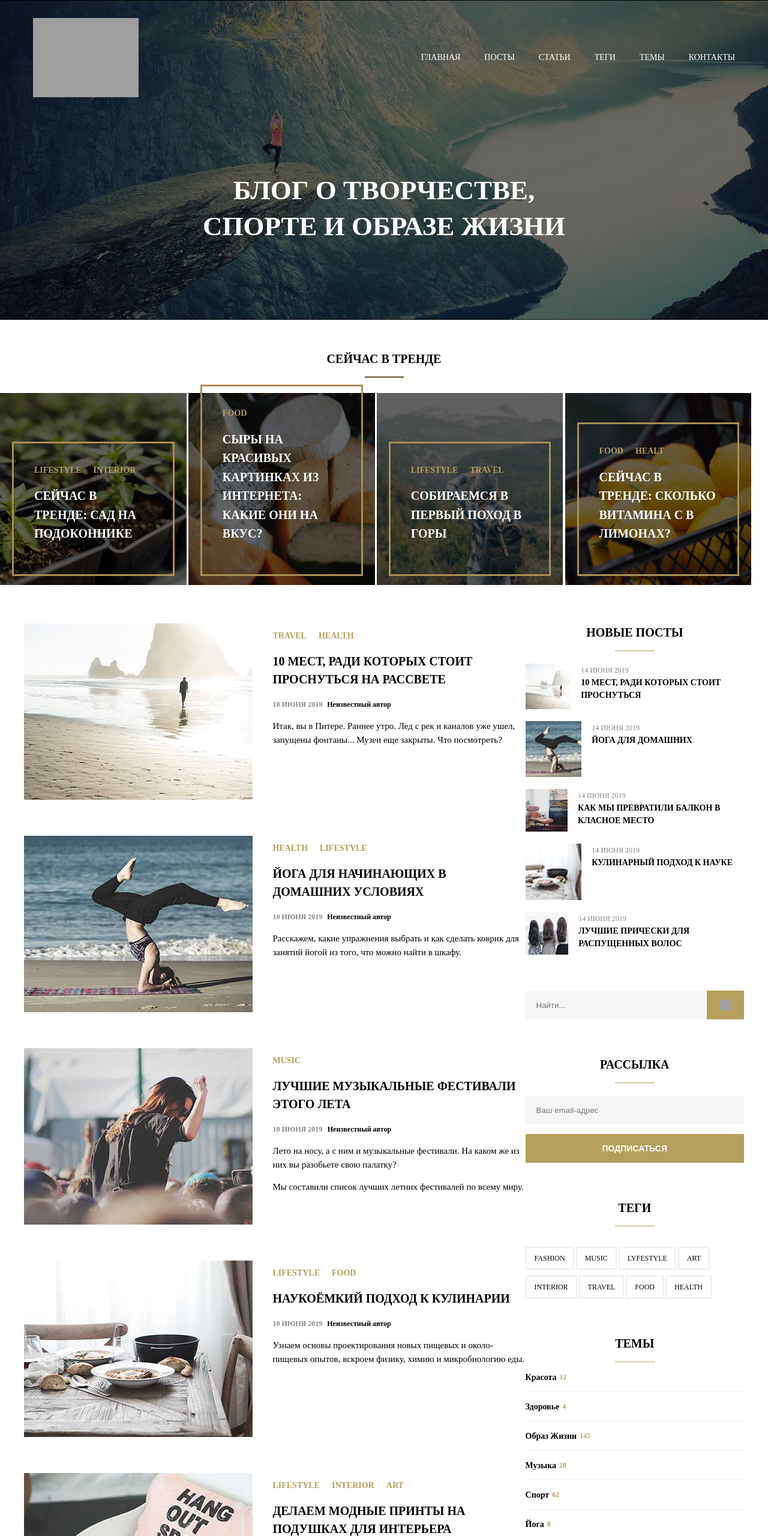
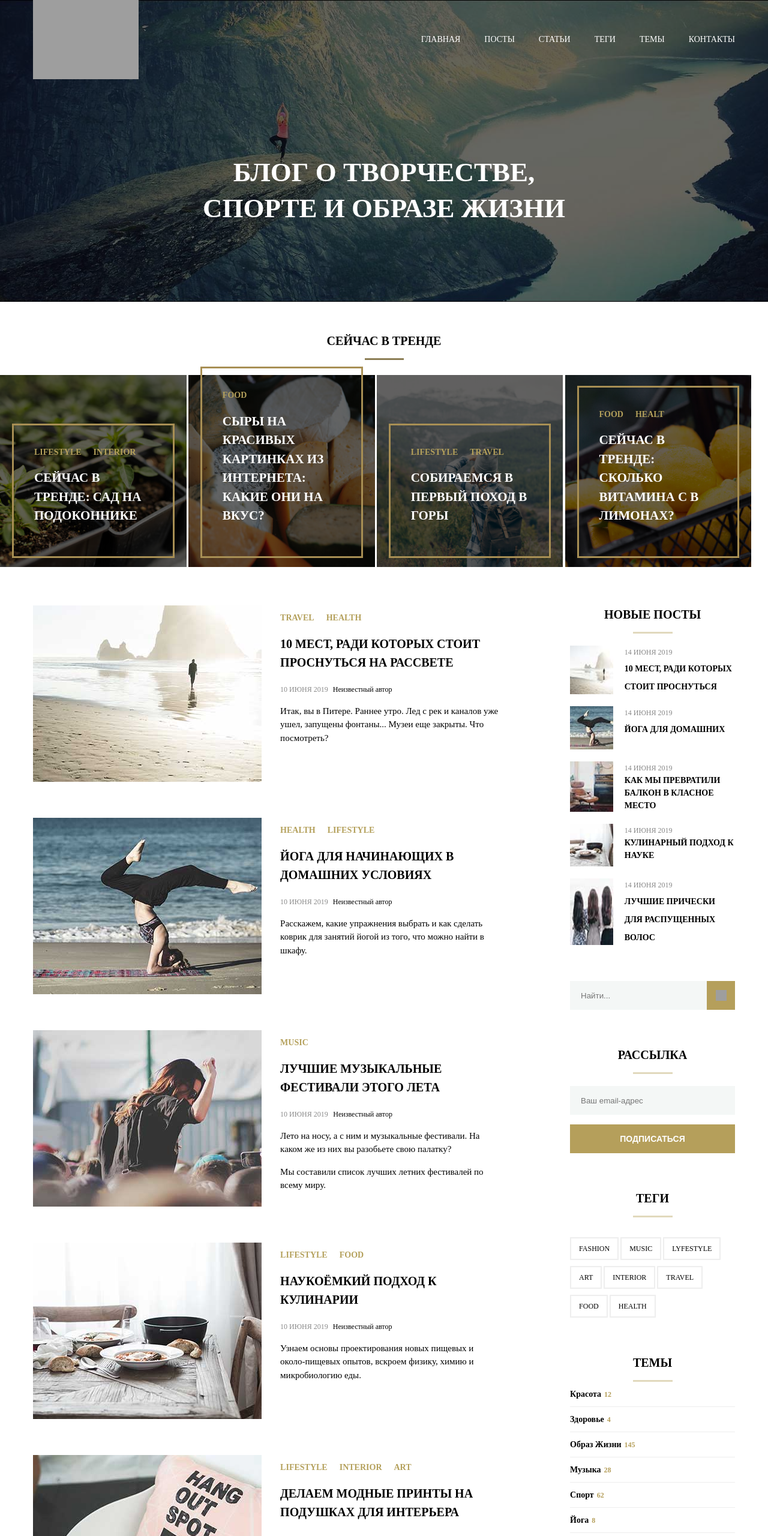
Before and after one commit to VavaIkelman/mq-diplom, a plain HTML site: page index.html in a window 1280 px wide. Shown: the top 2560 px of the page at 60% size. Drawn offline with Linux system fonts and the light colour scheme; grey boxes are pictures that could not be loaded; a web font is replaced by a local one.

Commit message:
Add files via upload

```diff
--- a/css/style.css
+++ b/css/style.css
@@ -27,6 +27,7 @@ body {
   margin: 0;
   min-height: 100vh;
   line-height: 1.5;
+  min-width: 320px;
 }
 
 ul{
@@ -41,7 +42,7 @@ h3 {
   font-size: 20px;
   font-weight: 700;
   text-transform: uppercase;
-  text-align: center;
+  margin: 0;
 }
 
 img {
@@ -267,7 +268,7 @@ img {
   display: flex;
   flex-wrap: wrap;
   max-width: 1200px;
-  padding: 30px 15px 0 15px;
+  padding: 0 15px;
   }
 
 .header_up{
@@ -296,9 +297,14 @@ img {
 
 .intro{
   margin: 0 auto;
-  padding: 125px 20%;
+  margin-top: 125px;
+  max-width: 702px;
   font-size: 45px;
   line-height: 1.35;
+  }
+
+  .header{
+    padding-bottom: 125px;
   }
 }
 
@@ -372,17 +378,24 @@ img {
 .intro {
   box-sizing: border-box;
   width: 100%;
-  padding:102px 2%;
-  margin: 0;
+  margin-top: 102px;
+  margin-bottom: 0;
+  min-width: 676px;
   line-height: 1.35;
   font-size: 40px;
   }
+
+  .header{
+    padding-bottom: 102px;
+  }
+
 }
 
 @media (max-width: 640px){
 .header{
   background-image: url(../images/banner-mobile.jpg);
   width: 100%;
+  padding-bottom: 218px;
   }
 
 .header_container{
@@ -441,6 +454,7 @@ img {
   width: 268px;
   margin: 0 auto;
   margin-top: 172px;
+  margin-bottom: 40px;
   }
 
 .header-menu-list{
@@ -449,7 +463,8 @@ img {
 
 .intro {
   width: 100%;
-  padding: 42px 0 218px 0;
+  margin-top: 42px;
+
   font-size: 26px;
   order: 2;
   margin: 0 auto;
@@ -469,7 +484,7 @@ img {
   background-color: #000000;
   position: relative;
   box-sizing: border-box;
-}
+  }
 
 .header::after {
   content: "";
@@ -497,11 +512,11 @@ img {
 }
 
 .header-menu-list-items{
-  padding-right: 40px;
+  margin-right: 40px;
 }
 
 .header-menu-list-items:last-child{
-  padding-right: 0;
+  margin-right: 0;
 }
 
 .header-menu-link {
@@ -667,11 +682,12 @@ img {
 }
 
 .category_tag_item{
-  padding-right: 20px;
+  margin-right: 20px;
+  font-weight: 900;
 }
 
 .category_tag_item:last-child{
-  padding-right: 0;
+  margin-right: 0;
 }
 
 .category_tag_link{
@@ -697,16 +713,13 @@ img {
   }
 }
 
-.content_title{
-  font-weight: 700;
-  color: #000;
-  font-size: 20px;
-}
 
 .trends_content_title {
   color: #fff;
   margin: 0;
-}
+  font-weight: 700;
+
+  }
 
 .trends_content_title:hover{
   color: #b4a05b;
@@ -718,11 +731,6 @@ img {
 
 //* ================================PAGE================================== */
 
-
-.page {
-  width: 100%;
-  margin:0 auto;
-}
 
 .post:last-child {
   margin-bottom: 0;
@@ -771,11 +779,18 @@ img {
   max-width: 1200px;
   padding: 64px 15px;
   margin:0 auto;
-}
-
-  .container_page{
   display: flex;
 }
+.page-main{
+  width: 66.5%;
+  max-width: 780px;
+  margin-right: 10%;
+  }
+
+  .sidebar{
+  width: 23.5%;
+  max-width: 275px;
+  }
 
 .post {
   display: flex;
@@ -785,14 +800,12 @@ img {
 
 @media (min-width: 641px) and (max-width: 1199px){
 .page {
+  display: flex;
   max-width: 768px;
   box-sizing: border-box;
   padding: 50px 35px;
   margin:0 auto;
-}
 
-.container_page{
-  display: flex;
 }
 
 .page-main{
@@ -828,6 +841,9 @@ img {
   padding: 45px 15px;
   box-sizing: border-box;
   margin:0 auto;
+  display: flex;
+  flex-direction: column;
+  width: 100%;
 }
 
 .post {
@@ -845,16 +861,24 @@ img {
   width: 100%;
   }
 
-.container_page{
-display: flex;
-flex-direction: column;
-width: 100%;
-}
-
 .page-main{
   margin-bottom: 35px;
   }
 }
+
+.page {
+  box-sizing: border-box;
+  width: 100%;
+  margin:0 auto;
+  font-family: opensans;
+  text-transform: uppercase;
+  }
+
+.content_title{
+  font-weight: bold;
+  color: #000;
+}
+
 
 /* -----------------------------------------PAGE-SIDEBAR----------------------------------------- */
 
@@ -901,11 +925,16 @@ width: 100%;
 }
 
 .latest-post-img {
-  display: block;
   box-sizing: border-box;
-  width: 25.7%;
-  margin-right: 17px;
+  width: 26%;
+  margin-right: 7%;
 }
+
+.latest_post_box{
+width: 67%;
+}
+
+
 
 .latest-posts-block-card-date {
   font-weight: 400;
@@ -958,7 +987,7 @@ width: 100%;
   height: 48px;
   background-color: #f4f7f6;
   border: none;
-  padding-left: 18px;
+  padding: 0 18px;
   font-weight: 400;
   color: #939594;
 }
@@ -974,6 +1003,10 @@ width: 100%;
   background-size: 18px 18px;
   background-color: #b59f5b;
 }
+.button-search:hover {
+  background-color: #323232;
+}
+
 
 /* =====================================PAGE-SUBSCRIBE=============================== */
 
@@ -1004,6 +1037,7 @@ width: 100%;
   box-sizing: border-box;
   margin-top: 20px;
   width: 100%;
+  color: #939594;
 }
 
 .button-subscribe {
@@ -1017,6 +1051,10 @@ width: 100%;
   font-size: 14px;
   padding: 0;
   margin-top: 16px;
+}
+
+.button-subscribe:hover {
+  background-color: #323232;
 }
 
 /* ========PAGE-TAGS======== */
@@ -1074,11 +1112,11 @@ width: 100%;
 
 .categories-list-item {
   width: 100%;
-  height: 48px;
   display: flex;
   flex-wrap: nowrap;
   border-bottom: 1px solid #eeeeee;
   align-items: center;
+  padding: 10px 0;
 }
 
 .categories-link {
@@ -1159,7 +1197,7 @@ width: 100%;
   }
 
 .product_list_item{
-  width: calc((100% - 10%) / 3);
+  width: 30%;
   }
 
 .product_list_item:nth-child(1n+2){
@@ -1265,9 +1303,6 @@ width: 100%;
   font-size: 14px;
 }
 
-.product__rub_old{
-  text-decoration: line-through;
-}
 
 .product__price-value{
   font-size: 20px;
@@ -1276,12 +1311,6 @@ width: 100%;
   display: flex;
 }
 
-.product__rub {
-  font-size: 20px;
-  font-weight: 700;
-  color: #222;
-  display: flex;
-}
 
 .product__button{
   width: 50%;
@@ -1294,7 +1323,11 @@ width: 100%;
   font-weight: 700;
   cursor: pointer;
 }
-=
+
+.product__button:hover{
+background-color: #323232;
+}
+
 /* =========================================FOOTER====================================== */
 
 .footer-content {
@@ -1404,7 +1437,7 @@ width: 100%;
   font-weight: bold;
   font-size: 12px;
   text-align: center;
-  padding: 45px 0;
+  margin-top: 45px;
 }
 
 .copyrighy-description {
--- a/index.html
+++ b/index.html
@@ -11,7 +11,7 @@
 
 <!-- ===========================POPUP================================= -->
 <div class="popup">
-  <div class="popup_box">
+  <form action="mailto:#0" class="popup_box">
     <button class="popup_close">
       <span class="popup_close_text">закрыть окно</span>
     </button>
@@ -46,9 +46,9 @@
       </label>
     </div>
     <div class="form-sent">
-      <button class="button_popup">Отправить</button>
+      <input type="submit" name="button_popup" class="button_popup">Отправить</input>
     </div>
-  </div>
+  </form>
 </div>
   <!-- ========================HEADER================================= -->
 
@@ -110,7 +110,7 @@
                   </li>
  				        </ul>
  				        <h2>
-                  <a class="content_title trends_content_title" href="#0">сейчас в тренде: сад на подоконнике</a>
+                  <a class="trends_content_title" href="#0">сейчас в тренде: сад на подоконнике</a>
                 </h2>
  				      </div>
  			      </li>
@@ -122,7 +122,7 @@
                   </li>
                 </ul>
                 <h2>
-                  <a class="content_title trends_content_title" href="#0">сыры на красивых  картинках из интернета: какие они на вкус?</a>
+                  <a class="trends_content_title" href="#0">сыры на красивых  картинках из интернета: какие они на вкус?</a>
                 </h2>
               </div>
             </li>
@@ -137,7 +137,7 @@
                    </li>
                 </ul>
                 <h2>
-                  <a class="content_title trends_content_title" href="#0">собираемся в первый поход в горы</a>
+                  <a class="trends_content_title" href="#0">собираемся в первый поход в горы</a>
                 </h2>
               </div>
             </li>
@@ -152,7 +152,7 @@
                   </li>
                 </ul>
                 <h2>
-                  <a class="content_title trends_content_title" href="#0">сейчас в тренде: сколько витамина с в лимонах?</a>
+                  <a class="trends_content_title" href="#0">сейчас в тренде: сколько витамина с в лимонах?</a>
                 </h2>
               </div>
             </li>
@@ -166,8 +166,6 @@
 
 
  <div class="page">
-   <div class="container">
-    <div class="container_page">
   <main class="page-main">
        <article class="post">
           <img src="images/last-post1.jpg"  class="img-post" alt="human on the beach">
@@ -180,13 +178,16 @@
                 <a class="category_tag_link" href="#0">health</a>
               </li>
             </ul>
-            <h2 class="content_title">10 мест, ради которых стоит проснуться на рассвете
+            <h2>
+              <a class="content_title" href="#0">10 мест, ради которых стоит проснуться на рассвете</a>
             </h2>
             <div>
               <time class="content-posts-block-card-date" datetime="2019-06-10">10 июня 2019 </time>
               <a class="content-author" href="#0">Неизвестный автор</a>
             </div>
+            <div class="post_description">
               <p class="post-text">Итак, вы в Питере. Раннее утро. Лед с рек и каналов уже ушел, запущены фонтаны... Музеи еще закрыты. Что посмотреть?</p>
+              </div>
           </div>
        </article>
        <article class="post">
@@ -200,12 +201,16 @@
                <a class="category_tag_link" href="#0">lifestyle</a>
              </li>
            </ul>
-           <h2 class="content_title">йога для начинающих в домашних условиях</h2>
+           <h2>
+            <a class="content_title" href="#0">йога для начинающих в домашних условиях</a>
+           </h2>
            <div>
              <time class="content-posts-block-card-date" datetime="2019-06-10">10 июня 2019 </time>
              <a class="content-author" href="#0">Неизвестный автор</a>
            </div>
+           <div class="post_description">
              <p class="post-text">Расскажем, какие упражнения выбрать и как сделать коврик для занятий йогой из того, что можно найти в шкафу.</p>
+            </div>
          </div>
        </article>
        <article class="post">
@@ -219,13 +224,17 @@
                <a class="category_tag_link" href="#0"></a>
              </li>
            </ul>
-           <h2 class="content_title">Лучшие музыкальные фестивали этого лета</h2>
+           <h2>
+            <a class="content_title" href="#0">Лучшие музыкальные фестивали этого лета</a>
+           </h2>
            <div>
              <time class="content-posts-block-card-date" datetime="2019-06-10">10 июня 2019</time>
              <a class="content-author" href="#0">Неизвестный автор</a>
            </div>
+           <div class="post_description">
               <p class="post-text">Лето на носу, а с ним и музыкальные фестивали. На каком же из них вы разобьете свою палатку?</p>
            <p class="post-text">Мы составили список лучших летних фестивалей по всему миру.</p>
+           </div>
          </div>
        </article>
        <article class="post">
@@ -239,12 +248,16 @@
                <a class="category_tag_link" href="#0">food</a>
              </li>
            </ul>
-           <h2 class="content_title">Наукоёмкий подход к кулинарии</h2>
+           <h2 >
+            <a class="content_title" href="#0">Наукоёмкий подход к кулинарии</a>
+           </h2>
            <div>
              <time class="content-posts-block-card-date" datetime="2019-06-10">10 июня 2019 </time>
              <a class="content-author" href="#0">Неизвестный автор</a>
            </div>
+           <div class="post_description">
              <p class="post-text">Узнаем основы проектирования новых пищевых и около-пищевых опытов, вскроем физику, химию и микробиологию еды.</p>
+           </div>
          </div>
        </article>
        <article class="post">
@@ -261,12 +274,16 @@
                <a class="category_tag_link" href="#0">art</a>
              </li>
            </ul>
-           <h2 class="content_title">делаем модные принты на подушках для интерьера</h2>
+           <h2>
+            <a class="content_title" href="#0">делаем модные принты на подушках для интерьера</a>
+          </h2>
            <div>
              <time class="content-posts-block-card-date" datetime="2019-06-10">10 июня 2019 </time>
              <a class="content-author" href="#0">Неизвестный автор</a>
            </div>
+           <div class="post_description">
               <p class="post-text">Подушки для дивана целесообразнее заказать в съемных чехлах на молнии, если потребуется чистка подушек, проще снять чехлы, чем везти подушку в химчистку.</p>
+            </div>
          </div>
        </article>
     </main>
@@ -279,28 +296,28 @@
          <ul class="latest-post-list">
            <li class="latest-post">
              <img src="../mq-diplom/images/2.jpg" class="latest-post-img" width="70" alt="human on the beach">
-             <div>
+             <div class="latest_post_box">
                <time class="latest-posts-block-card-date" datetime="2019-06-14">14 июня 2019</time>
-               <a class="latest-content-post-title" href="#0">
-                <h3 class="latest-content-post-title">10 мест, ради которых стоит проснуться
+               <h3>
+                <a class="latest-content-post-title" href="#0">10 мест, ради которых стоит проснуться
+                </a>
               </h3>
-              </a>
               </div>
            </li>
            <li class="latest-post">
              <img src="images/151.jpg" class="latest-post-img" width="70" alt="yoga on the beach">
-             <div>
+             <div class="latest_post_box">
                <time class="latest-posts-block-card-date" datetime="2019-06-14">14 июня 2019</time>
+               <h3>
                 <a class="latest-content-post-title" href="#0">
-                <h3 class="latest-content-post-title">йога для домашних
+                йога для домашних
+                </a>
              </h3>
-            </a>
-
              </div>
            </li>
            <li class="latest-post">
              <img src="images/45.jpg" class="latest-post-img" width="70" alt="armchair">
-             <div>
+             <div class="latest_post_box">
                <time class="latest-posts-block-card-date" datetime="2015-06-19">14 июня 2019</time>
                <a class="latest-content-post-title" href="#0">
                 <h3 class="latest-content-post-title">как мы превратили балкон в класное место
@@ -311,7 +328,7 @@
            </li>
            <li class="latest-post">
              <img src="images/501.jpg" class="latest-post-img" width="70" alt="breackfast on the table">
-             <div>
+             <div class="latest_post_box">
                <time class="latest-posts-block-card-date" datetime="2019-06-14">14 июня 2019</time>
                <a class="latest-content-post-title" href="#0">
                 <h3 class="latest-content-post-title">кулинарный подход к науке
@@ -321,12 +338,12 @@
            </li>
            <li class="latest-post">
              <img src="images/7.jpg" class="latest-post-img" width="70" alt="three girls">
-             <div>
+             <div class="latest_post_box">
                <time class="latest-posts-block-card-date" datetime="2019-06-14">14 июня 2019</time>
-              <a class="latest-content-post-title" href="#0">
-                <h3 class="latest-content-post-title">лучшие прически для распущенных волос
+                <h3>
+                  <a class="latest-content-post-title" href="#0">лучшие прически для распущенных волос
+                  </a>
                 </h3>
-            </a>
              </div>
            </li>
          </ul>
@@ -413,8 +430,6 @@
        </section>
      </aside>
   </div>
-   </div>
- </div>
 
 
  <!-- ==========================SHOP========================== -->
@@ -446,12 +461,10 @@
               <footer class="product__footer">
                   <div class="product__prices">
                     <span class="product__price product__price_old">
-                      <span class="product__price_old">1000</span>
-                      <span class="product__rub_old">₽</span>
+                      <span class="product__price_old">1000 ₽</span>
                     </span>
                     <span class="product__price">
-                      <span class="product__price-value">800</span>
-                      <span class="product__rub">₽</span>
+                      <span class="product__price-value">800 ₽</span>
                     </span>
                   </div>
                   <button class="product__button" type="button">в магазин</button>
@@ -480,8 +493,7 @@
         <footer class="product__footer">
           <div class="product__prices">
             <span class="product__price">
-              <span class="product__price-value">3500</span>
-              <span class="product__rub">₽</span>
+              <span class="product__price-value">3500 ₽</span>
             </span>
           </div>
           <button class="product__button" type="button">в магазин</button>
@@ -510,12 +522,10 @@
             <footer class="product__footer">
               <div class="product__prices">
                   <span class="product__price product__price_old">
-                    <span class="product__price_old">500</span>
-                    <span class="product__rub_old">₽</span>
+                    <span class="product__price_old">500 ₽</span>
                   </span>
                   <span class="product__price">
-                    <span class="product__price-value">400</span>
-                    <span class="product__rub">₽</span>
+                    <span class="product__price-value">400 ₽</span>
                   </span>
               </div>
               <button class="product__button" type="button">в магазин
```
Lines whose indentation alone changed are shown as unchanged.
